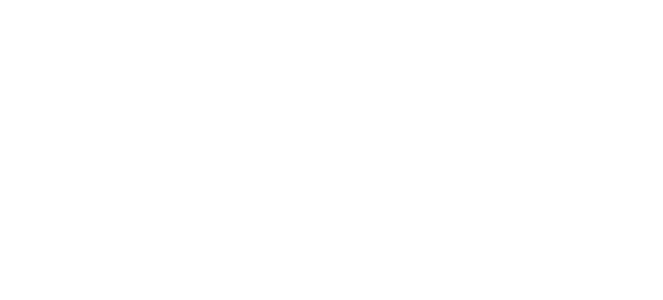
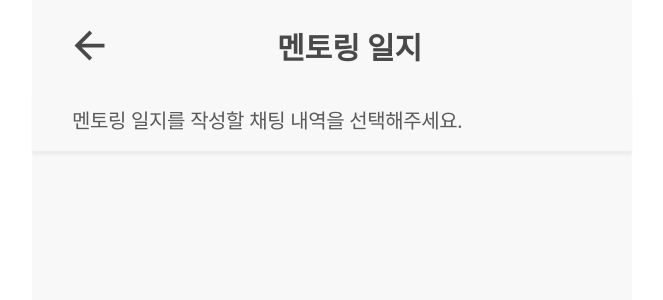
Before and after one commit to youbing5921/deploy_hw, a React (Create React App) app in the folder gamja/: page /mypage/mentee/journal/select in a window 1280 px wide. Before the commit this address had no page. Shown: the top 300 px of the page, without its empty margins (308-971 px from the left). Built offline with nearby package versions, Linux system fonts and the light colour scheme; a web font is replaced by a local one.

Commit message:
[Add] 멘토링작성-subbar 컴포넌트 생성

```diff
--- a/gamja/src/App.js
+++ b/gamja/src/App.js
@@ -24,6 +24,8 @@ import MyPageMentor from "./pages/mypage/MyPageMentor";
 import MypageMentee from "./pages/mypage/MypageMentee";
 import MentorProfile from "./pages/profileBox/MentorProfile";
 import MenteeProfile from "./pages/profileBox/MenteeProfile";
+import MentorSelectChat from "./pages/mypage/MentorSelectChat";
+import MenteeSelectChat from "./pages/mypage/MenteeSelectChat";
 import MentorJournalWrite from "./pages/mypage/MentorJournalWrite";
 import MenteeJournalWrite from "./pages/mypage/MenteeJournalWrite";
 import JournalDetail from "./pages/mypage/JournalDetail";
@@ -78,6 +80,14 @@ function App() {
           element={<MenteeProfile />}
         ></Route>
         <Route
+          path="/mypage/mentor/journal/select"
+          element={<MentorSelectChat />}
+        ></Route>
+        <Route
+          path="/mypage/mentee/journal/select"
+          element={<MenteeSelectChat />}
+        ></Route>
+        <Route
           path="/mypage/mentor/journal/write"
           element={<MentorJournalWrite />}
         ></Route>
--- /dev/null
+++ b/gamja/src/components/mypage/SubBar.jsx
@@ -0,0 +1,29 @@
+import React from "react";
+import styled from "styled-components";
+
+const SubBar = () => {
+  return (
+    <>
+      <Container>
+        <Text>멘토링 일지를 작성할 채팅 내역을 선택해주세요.</Text>
+      </Container>
+    </>
+  );
+};
+
+export default SubBar;
+
+const Container = styled.div`
+  padding: 15px 40px;
+  opacity: 0.9;
+  background: #f8f8f8;
+  box-shadow: 0px 4px 2px 0px rgba(0, 0, 0, 0.05);
+`;
+
+const Text = styled.div`
+  color: #494949;
+  font-size: 20px;
+  font-weight: 400;
+  line-height: 150%;
+  letter-spacing: -0.44px;
+`;
--- /dev/null
+++ b/gamja/src/pages/mypage/MenteeSelectChat.js
@@ -0,0 +1,24 @@
+import React from "react";
+import styled from "styled-components";
+import TopBar from "../../components/common/TopBar";
+import SubBar from "../../components/mypage/SubBar";
+
+const MenteeSelectChat = () => {
+  return (
+    <>
+      <Container>
+        <TopBar txt={"멘토링 일지"} />
+        <SubBar />
+      </Container>
+    </>
+  );
+};
+
+export default MenteeSelectChat;
+
+const Container = styled.div`
+  width: 600px;
+  height: 1230px;
+  background: #f8f8f8;
+  margin: 0 auto;
+`;
--- /dev/null
+++ b/gamja/src/pages/mypage/MentorSelectChat.js
@@ -0,0 +1,24 @@
+import React from "react";
+import styled from "styled-components";
+import TopBar from "../../components/common/TopBar";
+import SubBar from "../../components/mypage/SubBar";
+
+const MentorSelectChat = () => {
+  return (
+    <>
+      <Container>
+        <TopBar txt={"멘토링 일지"} />
+        <SubBar />
+      </Container>
+    </>
+  );
+};
+
+export default MentorSelectChat;
+
+const Container = styled.div`
+  width: 600px;
+  height: 1230px;
+  background: #f8f8f8;
+  margin: 0 auto;
+`;
```
